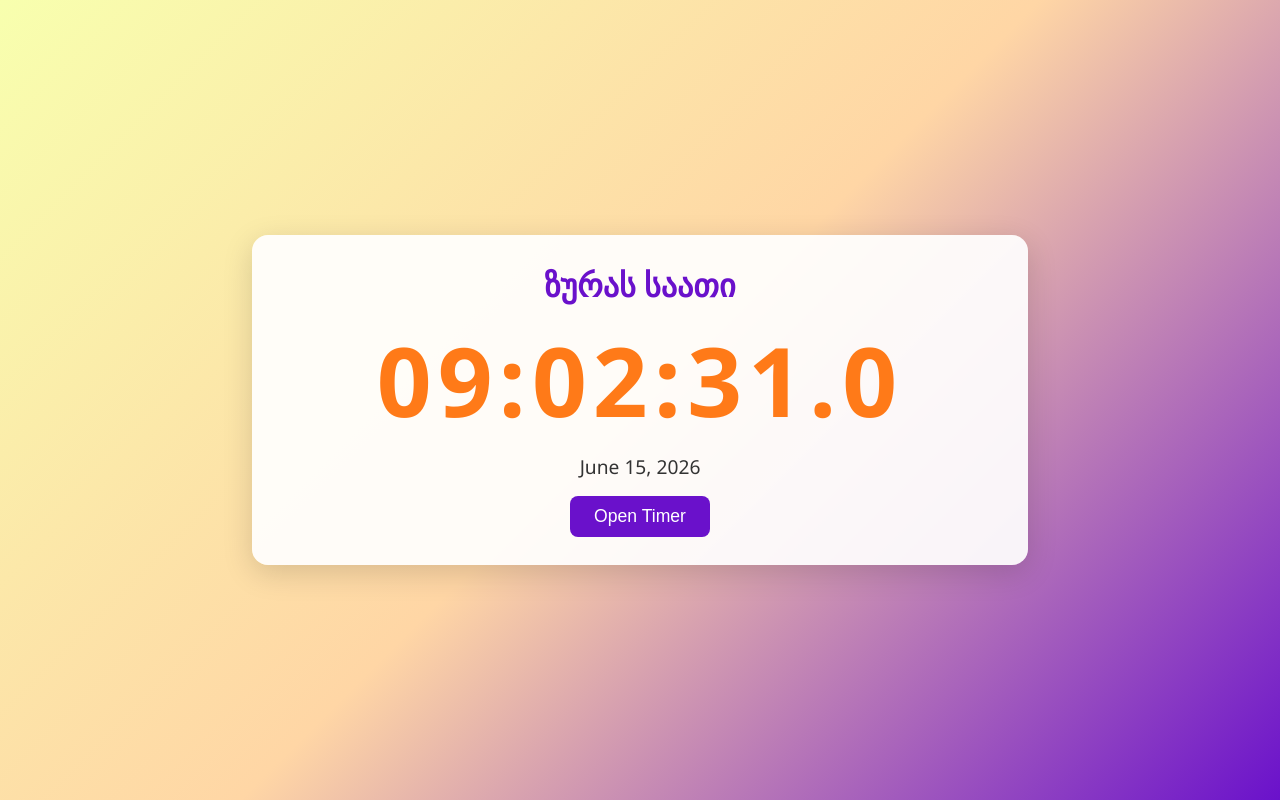
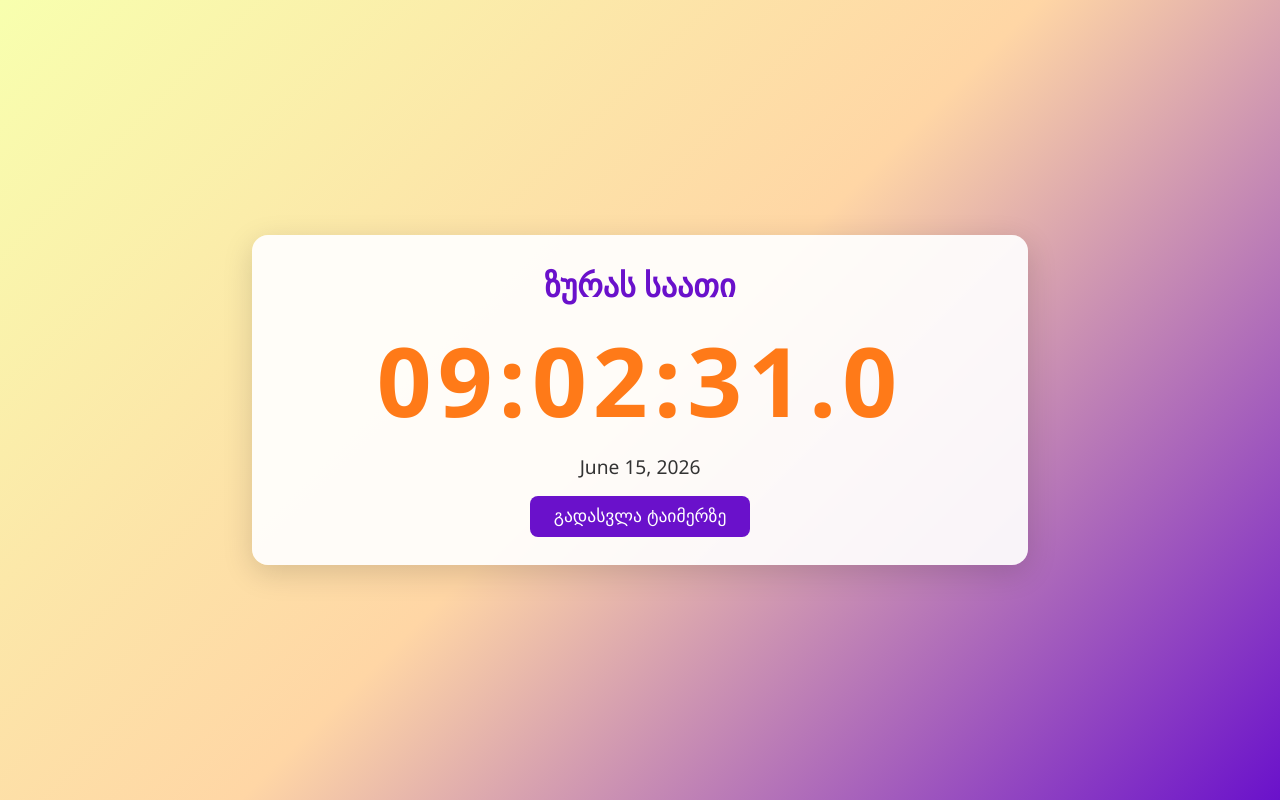
Before and after one commit to Zurajapara/Timer, a plain HTML site: page index.html in a window 1280 px wide. Drawn offline with Linux system fonts and the light colour scheme.

Commit message:
Changed button captions

```diff
--- a/index.html
+++ b/index.html
@@ -18,7 +18,7 @@
         <h1>ზურას საათი</h1>
         <div id="clock"></div>
         <div id="date"></div>
-        <button onclick="location.href='timer.html'" style="margin-top:16px;padding:10px 24px;font-size:1.1em;border:none;border-radius:8px;background:#6a11cb;color:#fff;cursor:pointer">Open Timer</button>
+        <button onclick="location.href='timer.html'" style="margin-top:16px;padding:10px 24px;font-size:1.1em;border:none;border-radius:8px;background:#6a11cb;color:#fff;cursor:pointer">გადასვლა ტაიმერზე</button>
     </div>
     <script>
         function updateClock() {
```
Also changed, not shown: timer.html (+1 -1 lines).
